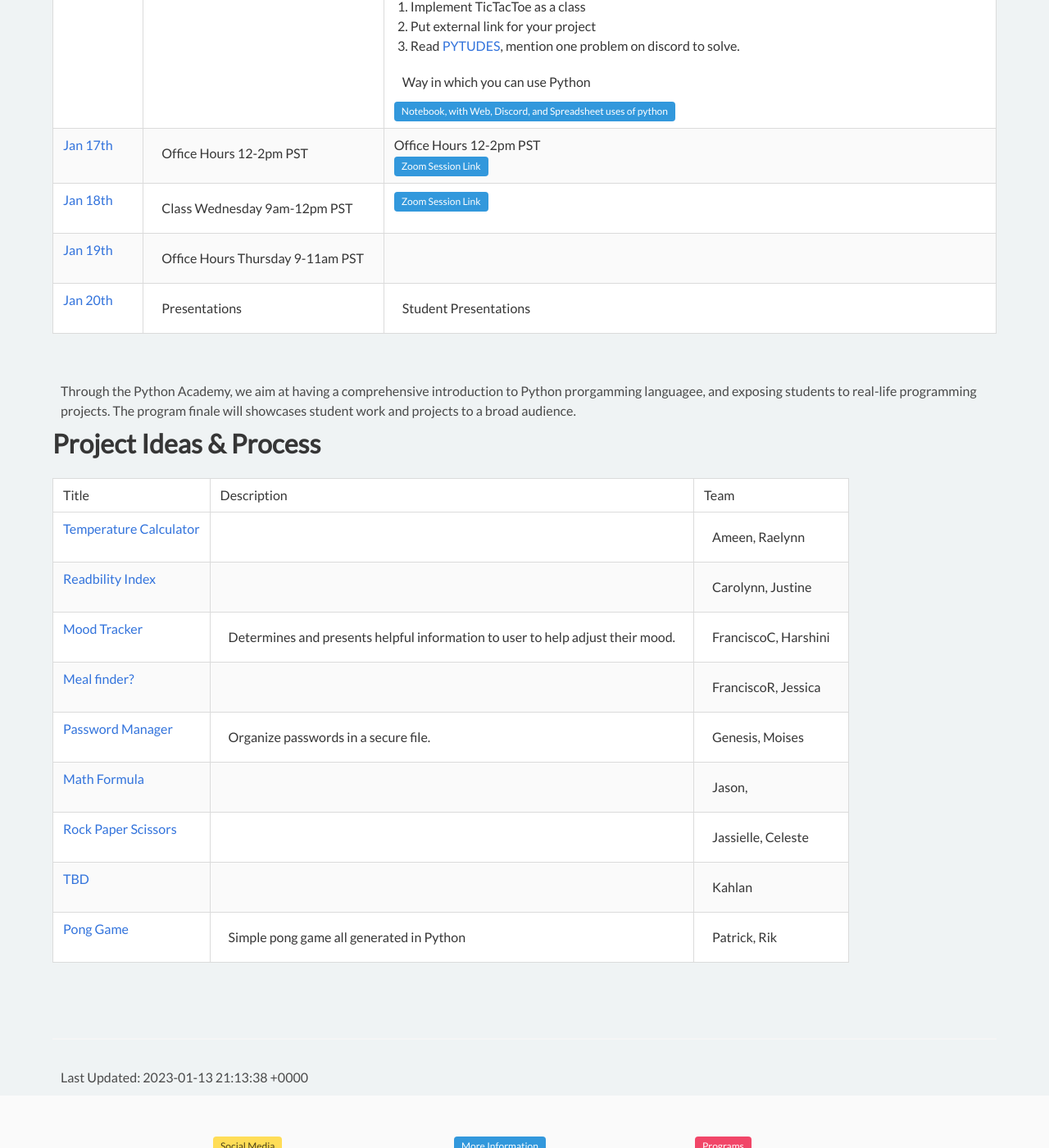
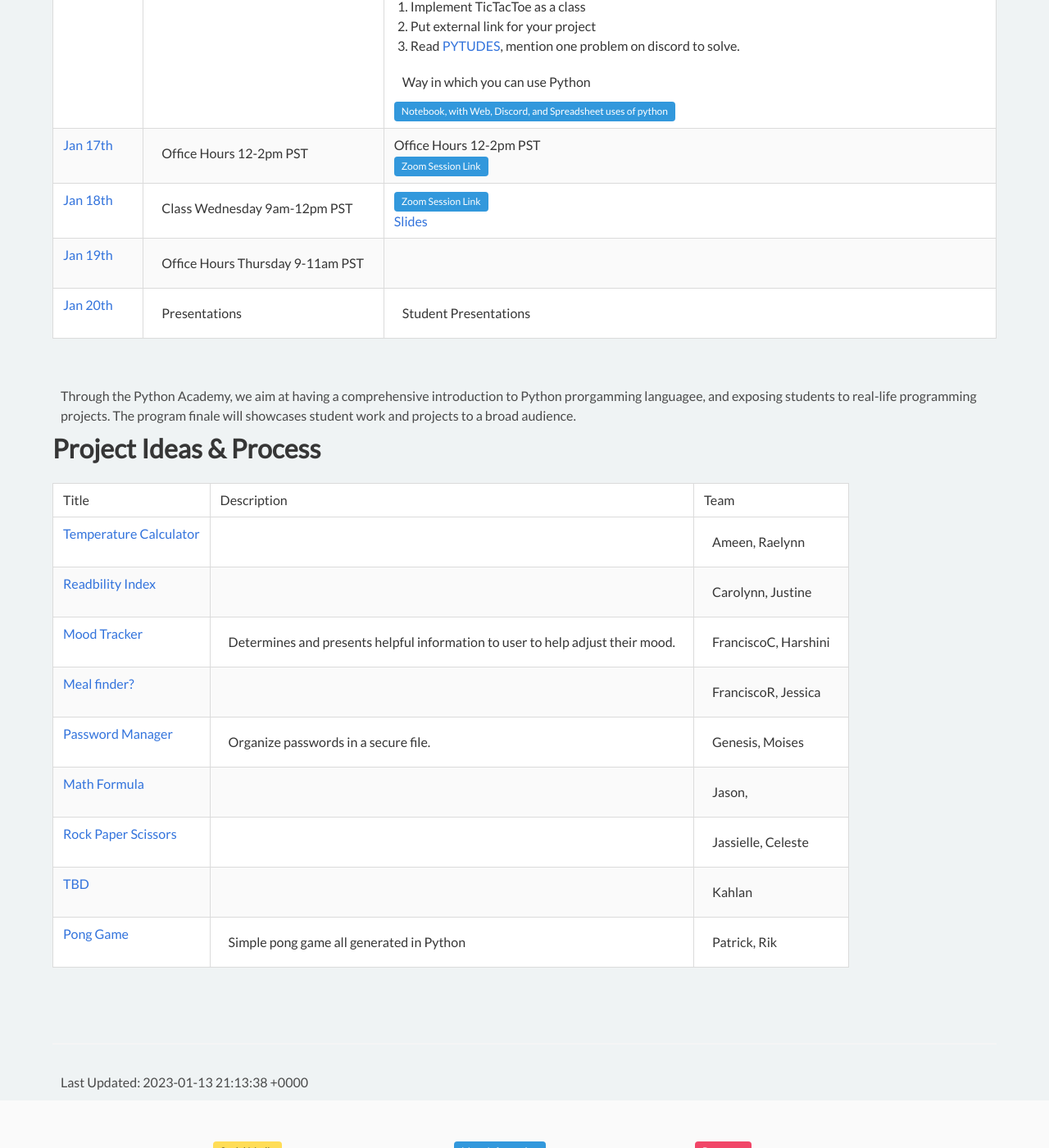
Before and after one commit to cyberdefendersprogram/www-homepage, a Jekyll site: the page built from pages/programs/cd-growthsector-python.md, in a window 1280 px wide and 1400 px high, scrolled down 3442 px. Shown: the whole window at 82% size. Built offline with Jekyll 4.4.1, drawn with Linux system fonts in a browser that asks for light colours; nearby versions of some CDN libraries; some of the changed text lies outside the part shown.

Commit message:
update for class 5

```diff
--- a/_data/cyber-defenders-python-academy.yml
+++ b/_data/cyber-defenders-python-academy.yml
@@ -117,6 +117,7 @@
   desc: Class Wednesday 9am-12pm PST
   notes: |
     * <a class="tag is-info" href="https://us02web.zoom.us/j/83516655221">Zoom Session Link</a>
+    * [Slides](https://docs.google.com/presentation/d/1rzQgjZsG-JZuEoBvDAXKxxLHBQ2SCaBxd-6wpWXiEl4/edit?usp=sharing)
 - session: Jan 19th
   desc: Office Hours Thursday 9-11am PST
 - session: Jan 20th
--- a/_includes/footer.html
+++ b/_includes/footer.html
@@ -49,7 +49,7 @@
                     <a href="#"><image src="{{ site.url }}{{ site.baseurl }}assets/images/logo.png" class="image" height="32" width="32"></a><br>
                         <div class="tags has-addons">
                             <span class="tag is-dark">Cyber Defenders Program</span>
-                            <span class="tag is-info">Copyright 2020.</span>
+                            <span class="tag is-info">Copyright 2023.</span>
                         </div>
                     </a>
                 </div>
```
